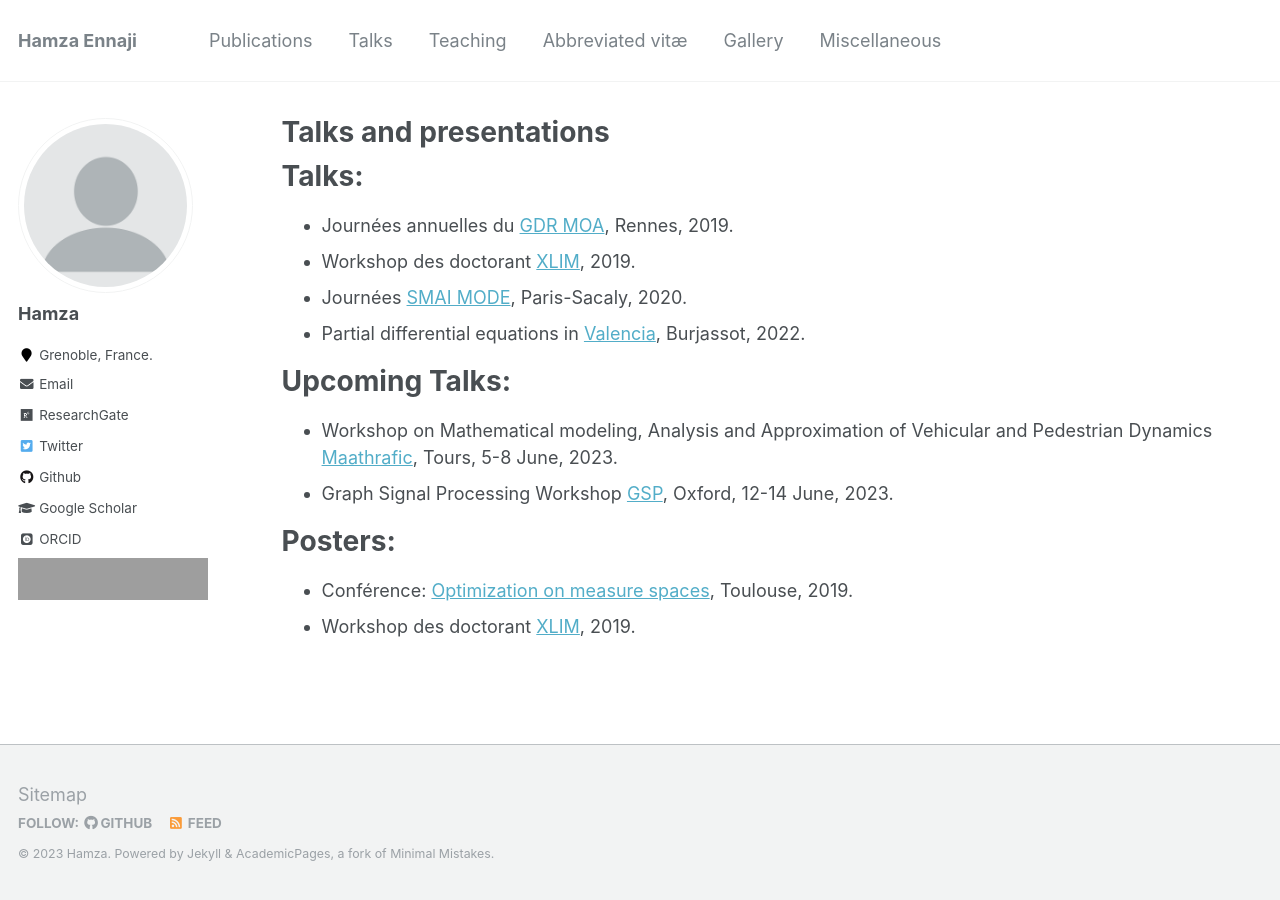
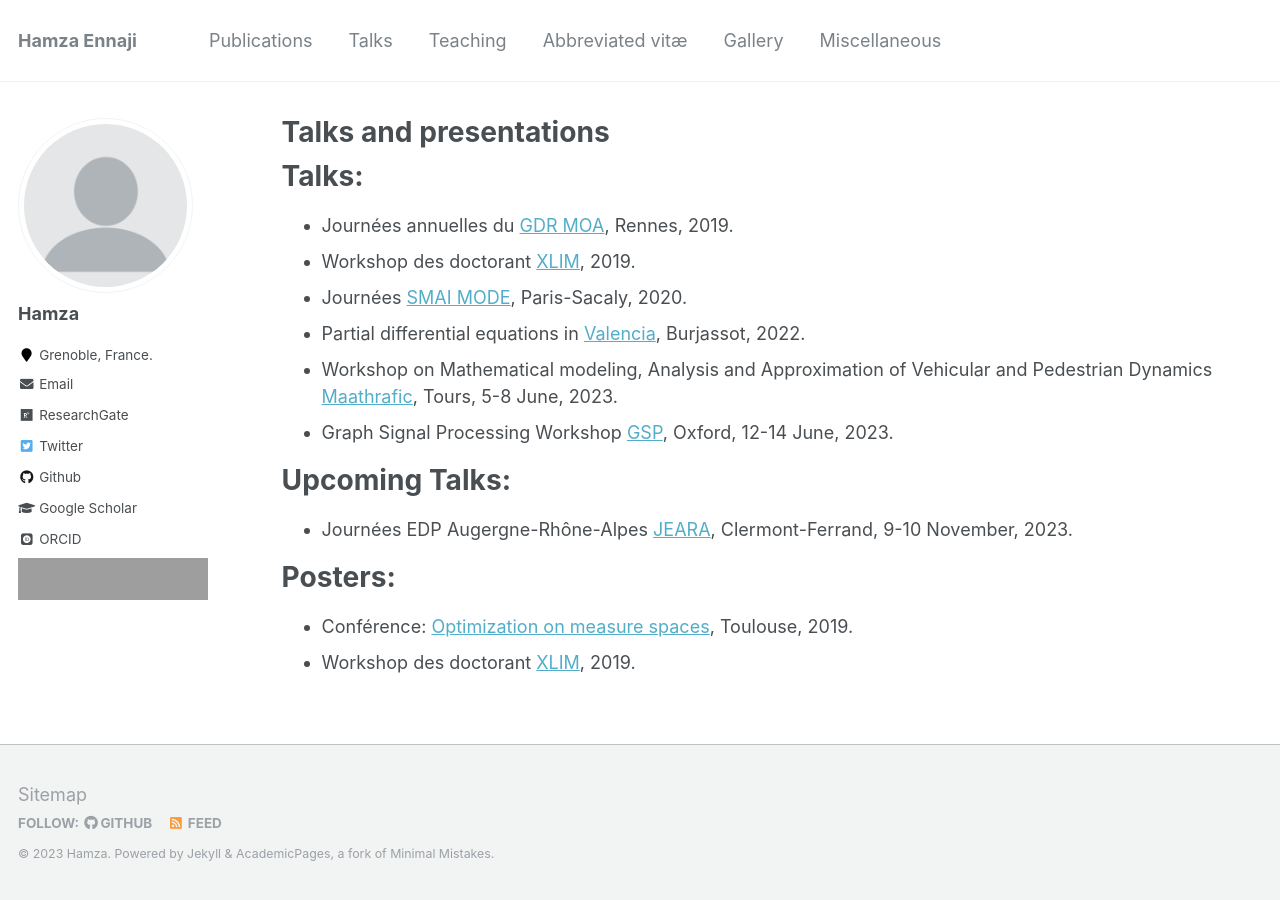
Before and after one commit to enhamza/enhamza.github.io, a Jekyll site: the page built from _pages/talks.md, in a window 1280 px wide. Built offline with Jekyll 4.4.1, drawn with Linux system fonts in a browser that asks for light colours; some web fonts are replaced; grey boxes are pictures that could not be loaded.

Commit message:
Update talks.md

```diff
--- a/_pages/talks.md
+++ b/_pages/talks.md
@@ -11,11 +11,13 @@ Talks:
 * Workshop des doctorant [XLIM](https://www.xlim.fr), 2019.
 * Journées [SMAI MODE](https://smai-mode2020.inria.fr/), Paris-Sacaly, 2020.
 * Partial differential equations in [Valencia](https://edpnol.blogs.uv.es), Burjassot, 2022.
+* Workshop on Mathematical modeling, Analysis and Approximation of Vehicular and Pedestrian Dynamics [Maathrafic](https://www.idpoisson.fr/workshop-maathrafic/), Tours, 5-8 June, 2023.
+* Graph Signal Processing Workshop [GSP](https://gspworkshop.org/), Oxford, 12-14 June, 2023.
 
 Upcoming Talks:
 ===============
-* Workshop on Mathematical modeling, Analysis and Approximation of Vehicular and Pedestrian Dynamics [Maathrafic](https://www.idpoisson.fr/workshop-maathrafic/), Tours, 5-8 June, 2023.
-* Graph Signal Processing Workshop [GSP](https://gspworkshop.org/), Oxford, 12-14 June, 2023.
+* Journées EDP Augergne-Rhône-Alpes [JEARA](https://indico.math.cnrs.fr/event/10016/), Clermont-Ferrand, 9-10 November, 2023.
+
 
 Posters:
 ======
```
